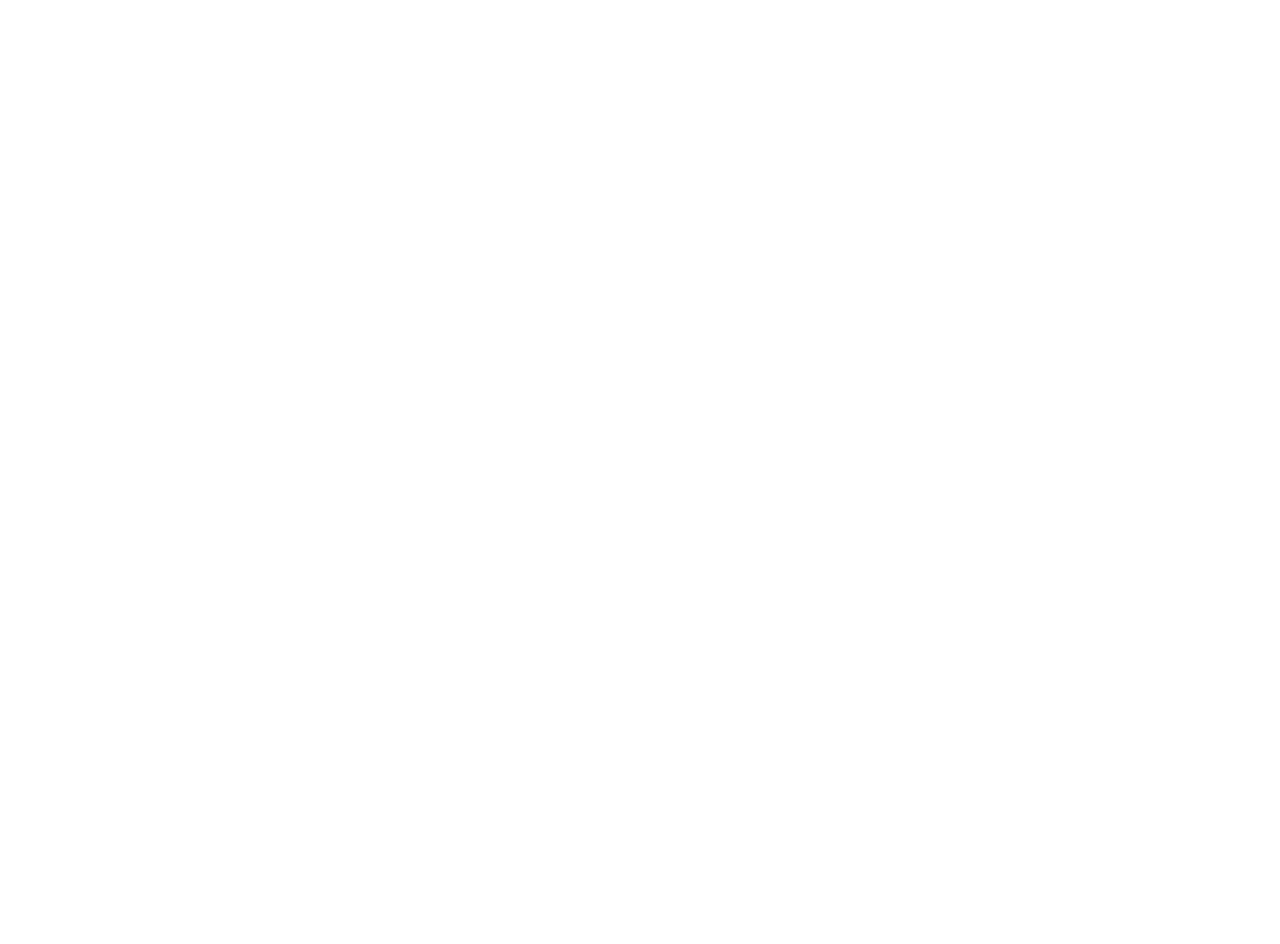
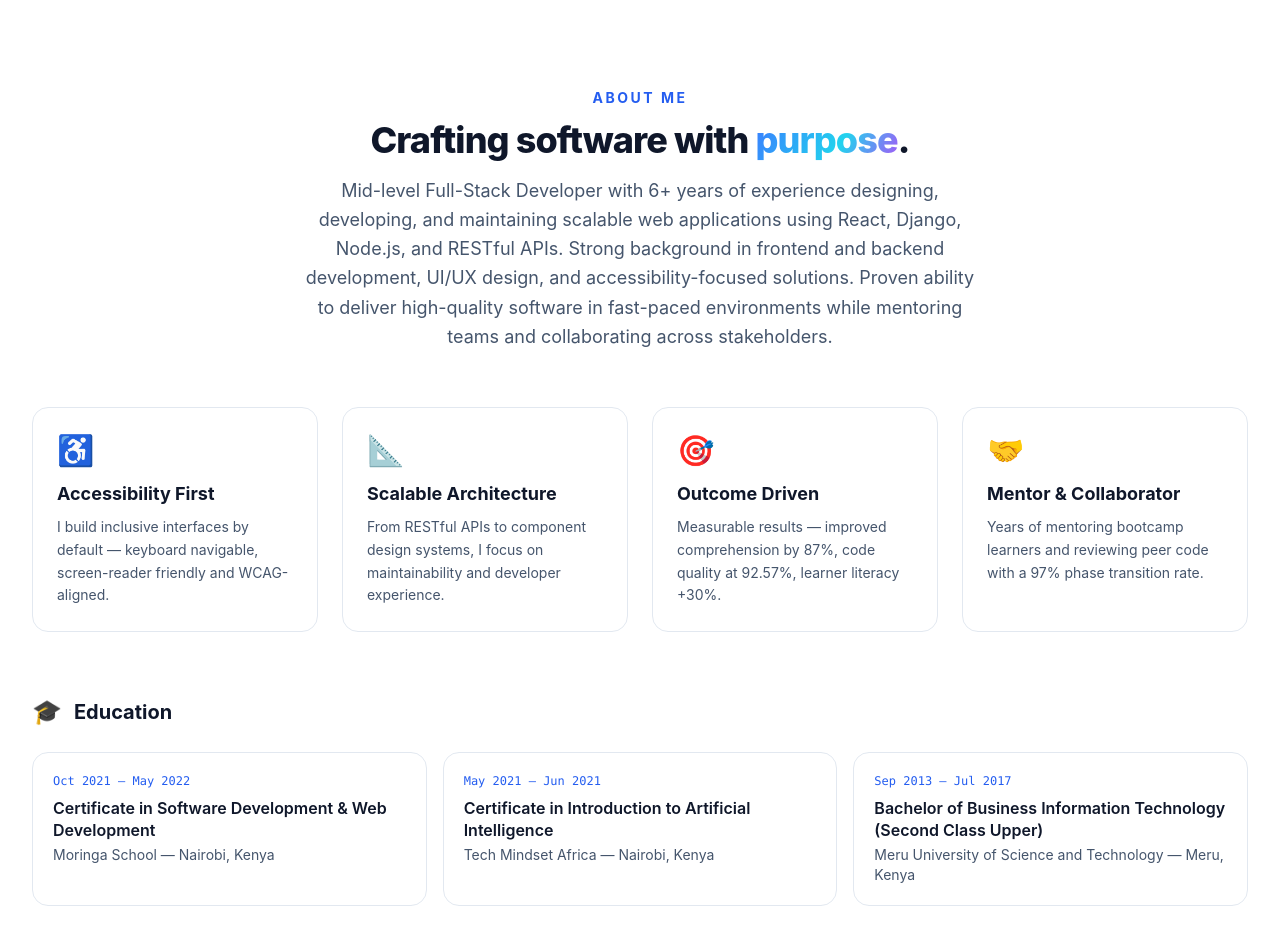
Before and after one commit to KaranjaK/Portfolio, a React (Vite) app: page / in a window 1280 px wide. Shown: the part 940-1884 px from the top of the page. Before the commit the page ends 916 px from the top, so only its background shows below. Built offline with nearby package versions, Linux system fonts and the light colour scheme.

Commit message:
It will create the about section

```diff
--- a/src/App.tsx
+++ b/src/App.tsx
@@ -1,5 +1,6 @@
 import { Navbar } from "./components/Navbar";
 import { Hero } from "./components/Hero";
+import { About } from "./components/About";
 import { useReveal, useScrollSpy } from "./hooks/useReveal";
 
 const SECTION_IDS = [
@@ -23,6 +24,7 @@
 
       <main id="main">
         <Hero />
+        <About />
       </main>
     </>
   );
--- /dev/null
+++ b/src/components/About.tsx
@@ -0,0 +1,100 @@
+import { profile, education } from "../data/portfolio";
+
+const values = [
+  {
+    icon: "♿",
+    title: "Accessibility First",
+    text: "I build inclusive interfaces by default — keyboard navigable, screen-reader friendly and WCAG-aligned.",
+  },
+  {
+    icon: "📐",
+    title: "Scalable Architecture",
+    text: "From RESTful APIs to component design systems, I focus on maintainability and developer experience.",
+  },
+  {
+    icon: "🎯",
+    title: "Outcome Driven",
+    text: "Measurable results — improved comprehension by 87%, code quality at 92.57%, learner literacy +30%.",
+  },
+  {
+    icon: "🤝",
+    title: "Mentor & Collaborator",
+    text: "Years of mentoring bootcamp learners and reviewing peer code with a 97% phase transition rate.",
+  },
+];
+
+export function About() {
+  return (
+    <section
+      id="about"
+      className="relative py-20 sm:py-28 scroll-mt-20"
+      aria-labelledby="about-heading"
+    >
+      <div className="mx-auto max-w-7xl px-4 sm:px-6 lg:px-8">
+        <div className="reveal mx-auto max-w-2xl text-center">
+          <p className="text-sm font-bold uppercase tracking-[0.18em] text-brand-600 dark:text-brand-400">
+            About Me
+          </p>
+          <h2
+            id="about-heading"
+            className="mt-3 text-3xl sm:text-4xl font-extrabold tracking-tight"
+          >
+            Crafting software with{" "}
+            <span className="text-gradient">purpose</span>.
+          </h2>
+          <p className="mt-4 text-lg text-slate-600 dark:text-slate-400 leading-relaxed">
+            {profile.summary}
+          </p>
+        </div>
+
+        <div className="mt-14 grid gap-6 sm:grid-cols-2 lg:grid-cols-4">
+          {values.map((v, idx) => (
+            <article
+              key={v.title}
+              className="reveal group relative overflow-hidden rounded-2xl border border-slate-200 dark:border-slate-800 bg-white dark:bg-slate-900/60 p-6 hover:-translate-y-1 hover:shadow-xl hover:shadow-brand-500/10 hover:border-brand-500 transition-all duration-300"
+              style={{ transitionDelay: `${idx * 60}ms` }}
+            >
+              <div
+                aria-hidden
+                className="absolute inset-0 -z-10 bg-linear-to-br from-brand-500/0 to-cyan-400/0 group-hover:from-brand-500/10 group-hover:to-cyan-400/10 transition"
+              />
+              <div className="text-3xl" aria-hidden>
+                {v.icon}
+              </div>
+              <h3 className="mt-3 font-bold text-lg">{v.title}</h3>
+              <p className="mt-2 text-sm text-slate-600 dark:text-slate-400 leading-relaxed">
+                {v.text}
+              </p>
+            </article>
+          ))}
+        </div>
+
+        {/* Education */}
+        <div className="reveal mt-16">
+          <h3 className="text-xl font-bold flex items-center gap-3">
+            <span aria-hidden className="text-2xl">
+              🎓
+            </span>{" "}
+            Education
+          </h3>
+          <ul className="mt-6 grid gap-4 md:grid-cols-3">
+            {education.map((e) => (
+              <li
+                key={e.title}
+                className="rounded-2xl border border-slate-200 dark:border-slate-800 bg-white dark:bg-slate-900/60 p-5 hover:border-brand-500 transition"
+              >
+                <p className="text-xs font-mono text-brand-600 dark:text-brand-400">
+                  {e.period}
+                </p>
+                <p className="mt-2 font-semibold leading-snug">{e.title}</p>
+                <p className="mt-1 text-sm text-slate-600 dark:text-slate-400">
+                  {e.org}
+                </p>
+              </li>
+            ))}
+          </ul>
+        </div>
+      </div>
+    </section>
+  );
+}
```
